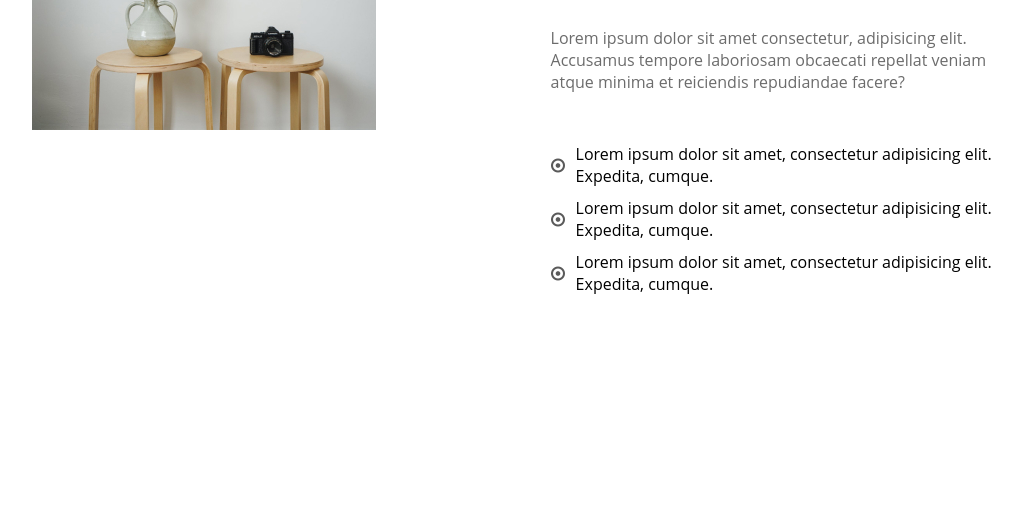
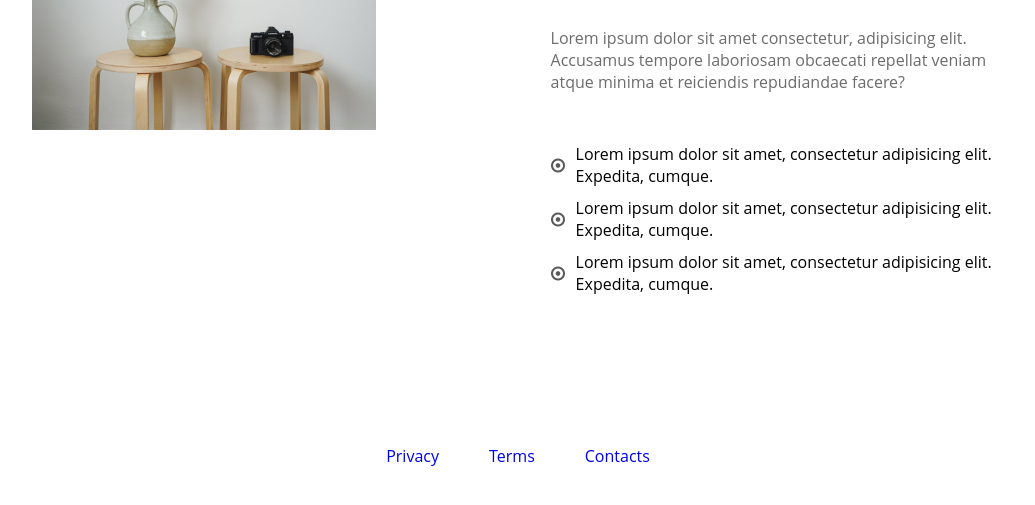
Before and after one commit to TymohaVlad/home-task-freecodecamp-responsive-desing, a plain HTML site: page index.html in a window 1280 px wide. Shown: the part 811-1316 px from the top of the page, without its empty margins (122-1157 px from the left). Before the commit the page ends 1206 px from the top, so only its background shows below. Drawn offline with Linux system fonts and the light colour scheme.

Commit message:
new changes in index html, index css

```diff
--- a/index.html
+++ b/index.html
@@ -1,5 +1,6 @@
 <!DOCTYPE html>
 <html lang="en">
+
 <head>
     <meta charset="UTF-8">
     <meta http-equiv="X-UA-Compatible" content="IE=edge">
@@ -7,7 +8,9 @@
     <link rel="stylesheet" href="styles/index.css">
     <title>Responsive desing projects</title>
 </head>
+
 <body>
+
     <body>
         <header id="header">
             <div class="header__logo">
@@ -46,7 +49,8 @@
                     </div>
                     <div class="about__right">
                         <h1>SOME WORDS ABOUT PRODUCT</h1>
-                    <p>Lorem ipsum dolor sit amet consectetur, adipisicing elit. <br> Accusamus tempore laboriosam obcaecati repellat veniam <br> atque minima et reiciendis repudiandae facere?</p>
+                        <p>Lorem ipsum dolor sit amet consectetur, adipisicing elit. <br> Accusamus tempore laboriosam
+                            obcaecati repellat veniam <br> atque minima et reiciendis repudiandae facere?</p>
                         <ul>
                             <li>Lorem ipsum dolor sit amet, consectetur adipisicing elit. Expedita, cumque.</li>
                             <li>Lorem ipsum dolor sit amet, consectetur adipisicing elit. Expedita, cumque.</li>
@@ -59,9 +63,22 @@
         </main>
         <footer class=" footer">
             <section class="footer__list">
-
+                <div class="footer__container">
+                    <ul class="list">
+                        <a href="#">
+                            <li>Privacy</li>
+                        </a>
+                        <a href="#">
+                            <li>Terms</li>
+                        </a>
+                        <a href="#">
+                            <li>Contacts</li>
+                        </a>
+                    </ul>
+                </div>
             </section>
 
         </footer>
     </body>
+
 </html>
--- a/styles/index.css
+++ b/styles/index.css
@@ -169,5 +169,15 @@ main .main__about{
     background: url(../img/icon.png) 0px no-repeat;
     padding-left: 25px;
     margin-top: 10px;
+}
+.footer__container{
+    display: block;
+    margin-top: 50px;
+    margin-bottom: 50px;
+}
+.list{
+    display: flex;
+    justify-content: center;
+    gap: 50px;
 
 }
```
Lines whose indentation alone changed are shown as unchanged.
